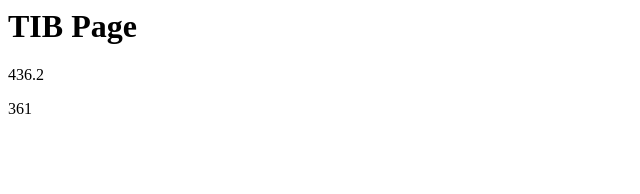
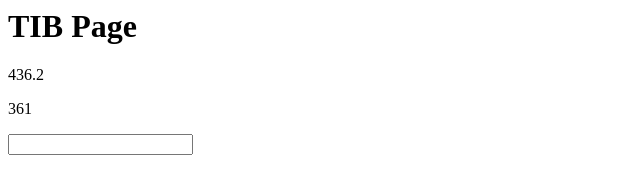
Before and after one commit to tburke/learn-js, a plain HTML site: page tib.html in a window 1280 px wide. Shown: the whole page, without its empty margins (0-640 px from the left). Drawn offline with Linux system fonts and the light colour scheme.

Commit message:
Update tib.html

```diff
--- a/tib.html
+++ b/tib.html
@@ -9,5 +9,6 @@
   f = function (n) { return n * 4 + 345 }
   document.write("<p>"+f(4)+"</p>")
 </script>
+<input name="num"/>
 </body>
 </html>
```
